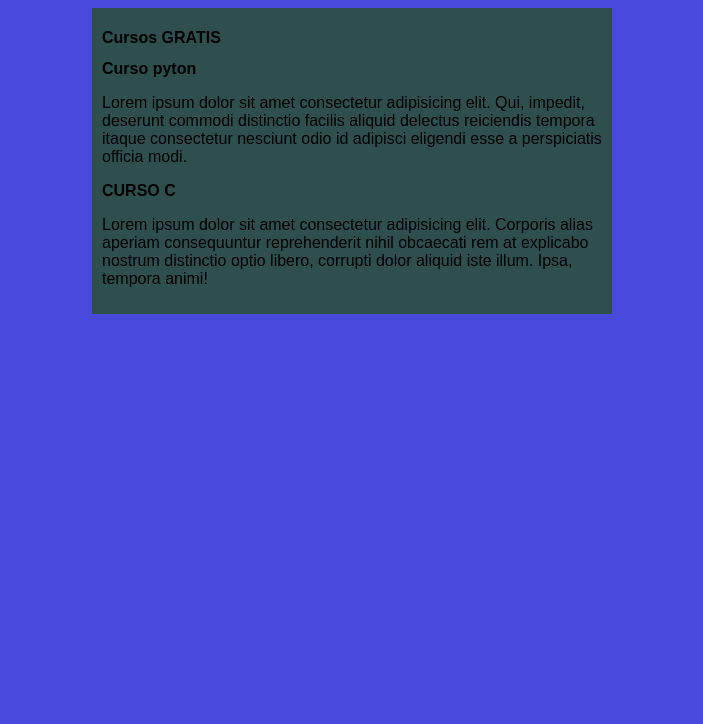
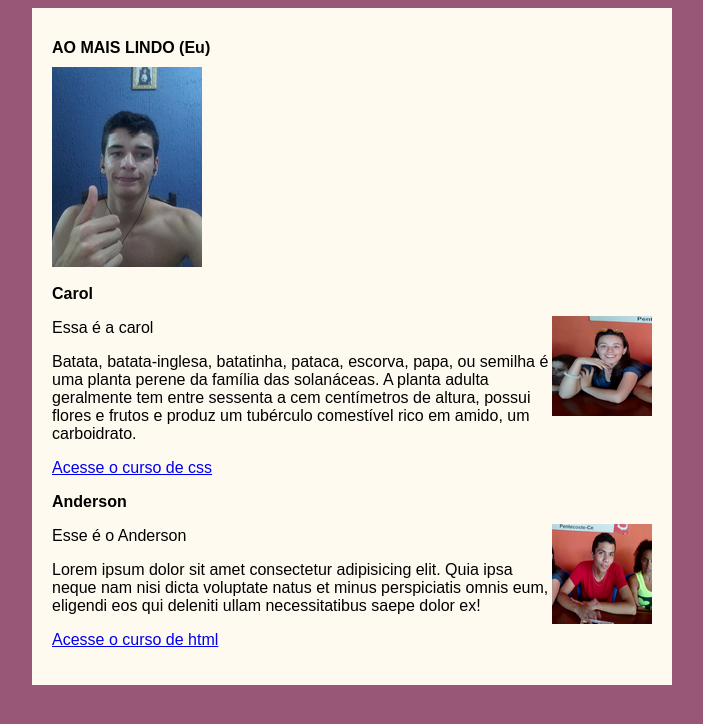
Before and after one commit to SamuelB-Silva/Projeto-site, a plain HTML site: page index.html in a window 1280 px wide. Shown: the whole page, without its empty margins (288-991 px from the left). Drawn offline with Linux system fonts and the light colour scheme.

Commit message:
Atualização

```diff
--- a/estilos/style.css
+++ b/estilos/style.css
@@ -3,13 +3,17 @@
     font-size: 16px;
 }
 body {
-    background-color: rgb(72, 72, 219);
+    background-color: rgb(153, 87, 120) ;
 }
 
 main{
-    background-color: darkslategray;
-    width: 500px;
+    background-color: floralwhite;
+    width: 600px;
     margin: auto;
-    padding: 10px;
+    padding: 20px;
     box-shadow: darkgrey;
 }
+
+img.lado {
+    float: right ;
+}
--- a/index.html
+++ b/index.html
@@ -3,21 +3,31 @@
 <head>
     <meta charset="UTF-8">
     <meta name="viewport" content="width=device-width, initial-scale=1.0">
-    <title>Titulo do Site</title>
+    <title>Eu Sou FODAAAA</title>
     <link rel="stylesheet" href="estilos/style.css">
 </head>
 <body>
     <main>
         <header>
-            <h1>Cursos GRATIS</h1>
+            <h1>AO MAIS LINDO (Eu)</h1>
+            <img src="imagens/WhatsApp Image 2020-05-09 at 20.34.23 (2).png" alt="Curso em video ">
         </header>
         <article>
-            <h2>Curso pyton</h2>
-            <p>Lorem ipsum dolor sit amet consectetur adipisicing elit. Qui, impedit, deserunt commodi distinctio facilis aliquid delectus reiciendis tempora itaque consectetur nesciunt odio id adipisci eligendi esse a perspiciatis officia modi.</p>
+            <h2>Carol</h2>
+            <img img class="lado" src="imagens/carol.png" alt="Curso em video">
+            <p>Essa é a carol</p>
+            <p>Batata, batata-inglesa, batatinha, pataca, escorva, papa, ou semilha é uma planta perene da família das solanáceas. A planta adulta geralmente tem entre sessenta a cem centímetros de altura, possui flores e frutos e produz um tubérculo comestível rico em amido, um carboidrato.</p>
+            <p><a href="curso-js.html">Acesse o curso de css</a></p>
+
         </article>
         <article>
-            <h2>CURSO C</h2>
-            <p>Lorem ipsum dolor sit amet consectetur adipisicing elit. Corporis alias aperiam consequuntur reprehenderit nihil obcaecati rem at explicabo nostrum distinctio optio libero, corrupti dolor aliquid iste illum. Ipsa, tempora animi!</p>
+            <h2>Anderson</h2>
+            <img class="lado" src="imagens/anderson.png" alt="">
+            <p> Esse é o Anderson </p>
+            Lorem ipsum dolor sit amet consectetur adipisicing elit. Quia ipsa neque nam nisi dicta voluptate natus et minus perspiciatis omnis eum, eligendi eos qui deleniti ullam necessitatibus saepe dolor ex!
+
+
+            <p><a href="curso-html.html">Acesse o curso de html</a></p>
         </article>
 
     </main>
```
Also changed, not shown: curso-html.html (added, +24 -0 lines), curso-js.html (added, +23 -0 lines), imagens/WhatsApp Image 2020-05-09 at 20.34.23 (2).png (added), imagens/anderson.png (added), imagens/carol.png (added).
